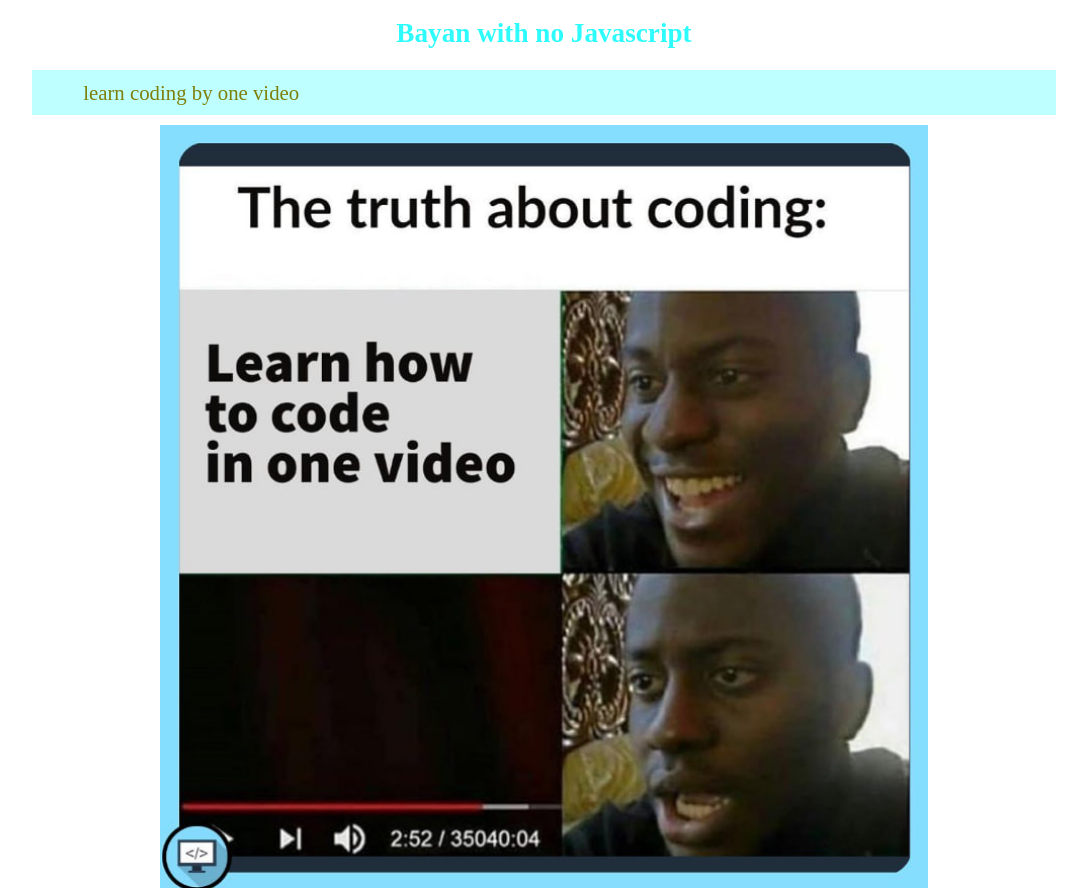
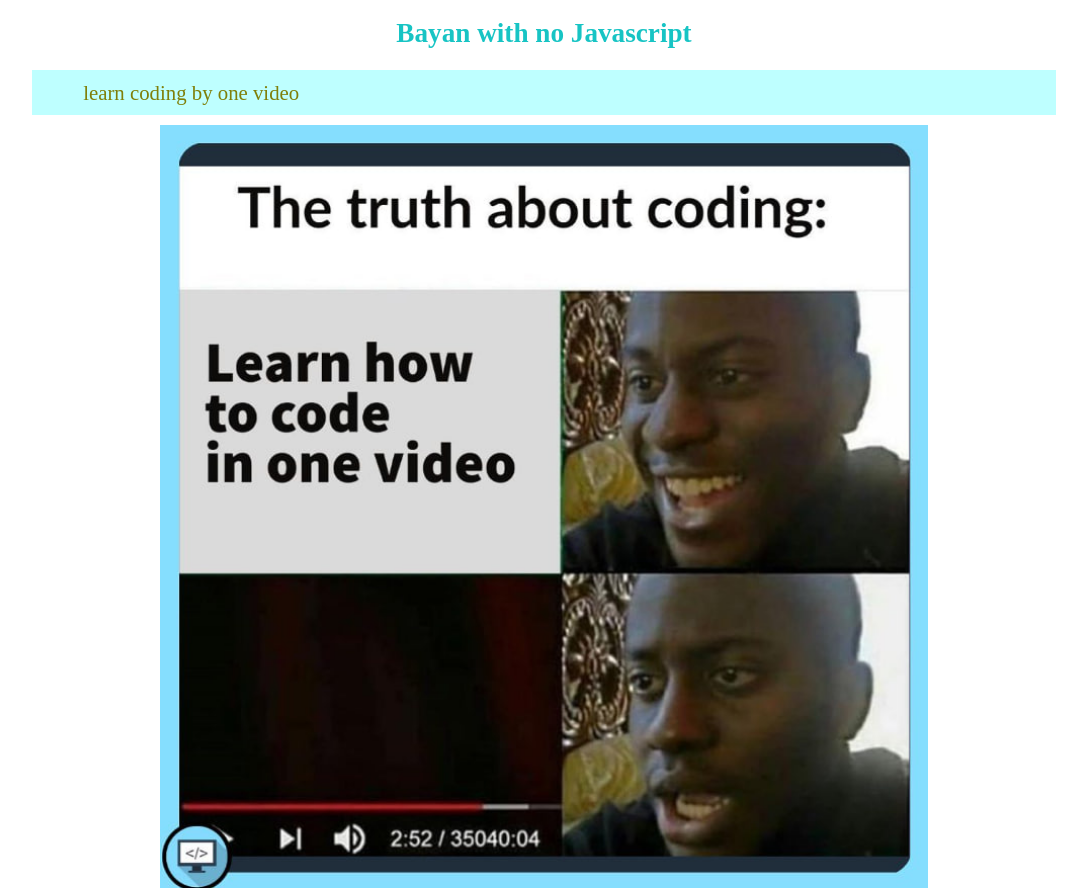
Before and after one commit to LenaYork/cssBayan, a plain HTML site: page index.html in a window 1280 px wide. Shown: the top 888 px of the page, without its empty margins (96-1183 px from the left). Drawn offline with Linux system fonts and the light colour scheme.

Commit message:
style: change heading color

```diff
--- a/style.css
+++ b/style.css
@@ -5,7 +5,7 @@ body {
 
 h1 {
     text-align: center;
-    color: #2efbfb;
+    color: #17c4c4;
 }
 
 .container {
```
